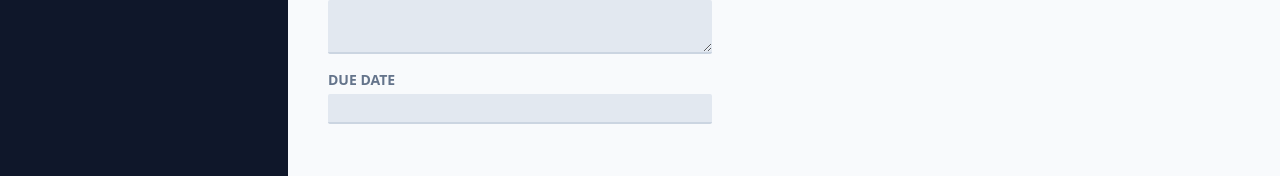
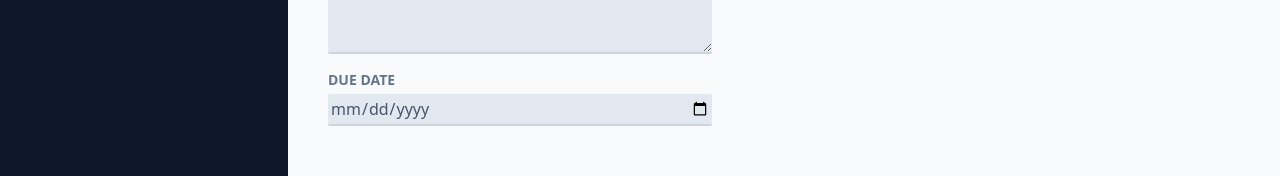
Before and after one commit to shameworm/task-planner, a React (Vite) app: page / in a window 1280 px wide. Both pictures are taken after a click on the button "+ Add Project". Shown: the part 334-510 px from the top of the page. Built offline with nearby package versions, Linux system fonts and the light colour scheme.

Commit message:
Add projects functionality, to collect user input and updating the UI

```diff
--- a/src/App.jsx
+++ b/src/App.jsx
@@ -19,6 +19,23 @@ function App() {
     });
   }
 
+  function addProjectHandler(projectData) {
+    setProjectsState((prevState) => {
+      const newProject = {
+        ...projectData,
+        id: parseInt(Date.now() * Math.random()),
+      };
+
+      return {
+        ...prevState,
+        selectedProjectId: undefined,
+        projects: [...prevState.projects, newProject],
+      };
+    });
+  }
+
+  console.log(projectsState);
+
   return (
     <>
       <header className="w-full border-b-2 bg-gradient-to-r from-slate-800 via-slate-700 to-slate-600 border-b-transparent">
@@ -28,9 +45,9 @@ function App() {
       </header>
 
       <main className="h-screen pt-1.5 flex gap-10">
-        <ProjectsSidebar onStartAddProject={startAddProjectHandler} />
+        <ProjectsSidebar onStartAddProject={startAddProjectHandler} projects={projectsState.projects}/>
         {projectsState.selectedProjectId === null ? (
-          <NewProject />
+          <NewProject onAdd={addProjectHandler}/>
         ) : projectsState.selectedProjectId === undefined ? (
           <NoProjectSelected onStartAddProject={startAddProjectHandler} />
         ) : null}
--- a/src/components/Input.jsx
+++ b/src/components/Input.jsx
@@ -1,10 +1,21 @@
-export default function Input({ isTextarea, label, ...props }) {
-  const classes = "w-full p-0.5 border-b-2 rounded-sm border-slate-300 bg-slate-200 text-slate-600 focus:outline-none focus:border-slate-600";
+import { forwardRef } from "react";
+
+const Input = forwardRef(function Input({ isTextarea, label, ...props }, ref) {
+  const classes =
+    "w-full p-0.5 border-b-2 rounded-sm border-slate-300 bg-slate-200 text-slate-600 focus:outline-none focus:border-slate-600";
 
   return (
     <p className="flex flex-col gap-1 my-4">
-      <label className="text-sm font-bold uppercase text-slate-500">{label}</label>
-      {isTextarea ? <textarea className={classes} {...props} /> : <input className={classes} {...props}/>}
+      <label className="text-sm font-bold uppercase text-slate-500">
+        {label}
+      </label>
+      {isTextarea ? (
+        <textarea ref={ref} className={classes} {...props} />
+      ) : (
+        <input ref={ref} className={classes} {...props} />
+      )}
     </p>
   );
-}
+});
+
+export default Input;
--- a/src/components/NewProject.jsx
+++ b/src/components/NewProject.jsx
@@ -1,21 +1,48 @@
+import { useRef } from "react";
+
 import Input from "./Input";
 
-export default function NewFunction() {
+export default function NewFunction({ onAdd }) {
+  const titleRef = useRef();
+  const descriptionRef = useRef();
+  const dueDateRef = useRef();
+
+  function saveHandler() {
+    const enteredTitle = titleRef.current.value;
+    const enteredDescription = descriptionRef.current.value;
+    const enteredDueDate = dueDateRef.current.value;
+
+    //*TODO: validation
+
+    onAdd({
+      title: enteredTitle,
+      description: enteredDescription,
+      dueDate: enteredDueDate,
+    });
+  }
+
   return (
     <div className="w-96 mt-16">
       <menu className="flex items-center justify-end gap-4 my-6">
         <li>
-          <button className="text-slate-800 hover:text-slate-950">Cancel</button>
+          <button className="text-slate-800 hover:text-slate-950">
+            Cancel
+          </button>
         </li>
         <li>
-          <button className="px-6 py-2 rounded-lg bg-slate-800 hover:bg-slate-950 text-slate-100">Save</button>
+          <button
+            className="px-6 py-2 rounded-lg bg-slate-800 hover:bg-slate-950 text-slate-100"
+            onClick={saveHandler}
+          >
+            Save
+          </button>
         </li>
       </menu>
 
       <div>
-        <Input label={"Title"} />
-        <Input label={"Description"} isTextarea />
-        <Input label={"Due Date"}/>
+        <Input ref={titleRef} label={"Title"} type="text" />
+        <Input ref={descriptionRef} label={"Description"} isTextarea />
+        <Input ref={dueDateRef} label={"Due Date"} type="date" />
       </div>
     </div>
   );
--- a/src/components/ProjectsSidebar.jsx
+++ b/src/components/ProjectsSidebar.jsx
@@ -1,17 +1,24 @@
+import { list } from "postcss";
 import Button from "./Button";
 
-export default function ProjectsSidebar({onStartAddProject}) {
+export default function ProjectsSidebar({ onStartAddProject, projects }) {
   return (
     <aside className="w-1/4 px-9 py-16 bg-slate-900 text-slate-50 md:w-72 rounded-r-3xl">
       <h2 className="mb-8 font-bold uppercase md:text-xl text-slate-200">
         Your projects
       </h2>
       <div>
-        <Button onClick={onStartAddProject}>
-          + Add Project
-        </Button>
+        <Button onClick={onStartAddProject}>+ Add Project</Button>
       </div>
-      <ul></ul>
+      <ul className="mt-8">
+        {projects.map((project) => (
+          <li key={project.id}>
+            <button className="w-full text-left px-2 py-1 rounded-sm my-1 text-slate-400 hover:text-slate-200 hover:bg-slate-800">
+              {project.title}
+            </button>
+          </li>
+        ))}
+      </ul>
     </aside>
   );
 }
```
